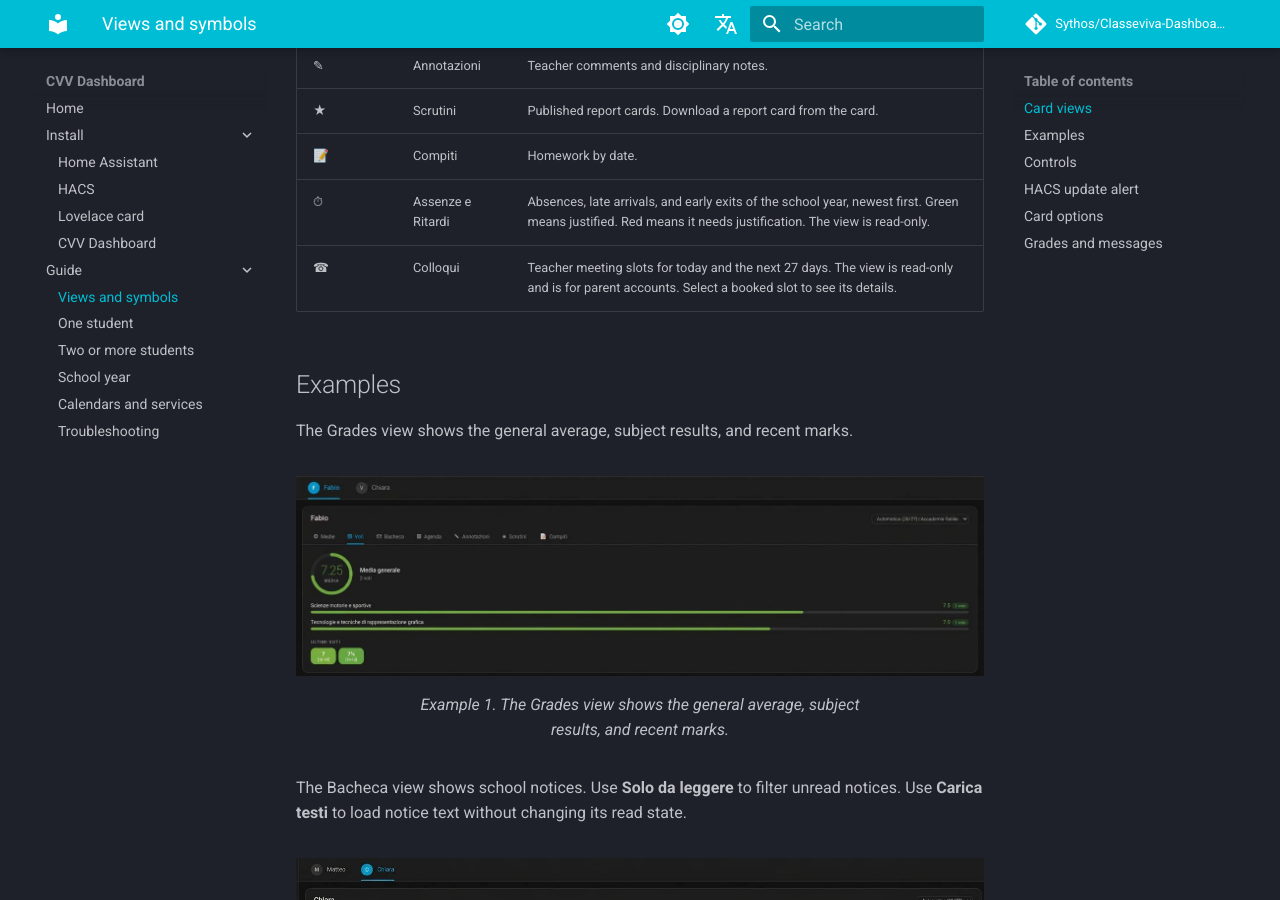
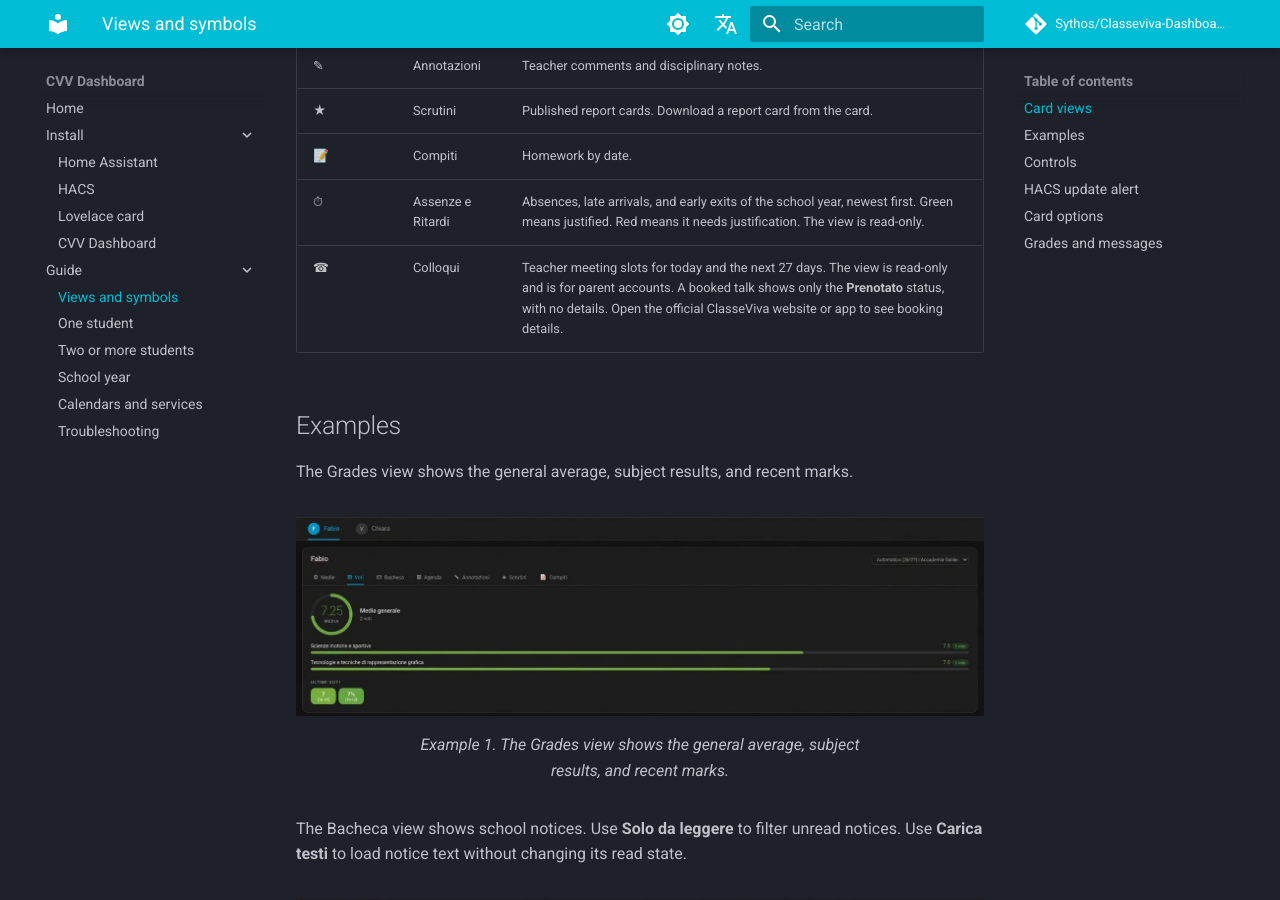
Before and after one commit to Sythos/Classeviva-Dashboard, an MkDocs documentation site: the page built from pages/en/docs/guide/features.md, in a window 1280 px wide and 900 px high, scrolled down 568 px. Built offline with MkDocs 1.6.1 and Material for MkDocs 9.7.7, drawn with Linux system fonts in a browser that asks for light colours; comment, search, counter and statistics services are not loaded.

Commit message:
docs: clarify status-only booked talks

```diff
--- a/pages/en/docs/guide/features.md
+++ b/pages/en/docs/guide/features.md
@@ -14,7 +14,7 @@
 | ★ | Scrutini | Published report cards. Download a report card from the card. |
 | 📝 | Compiti | Homework by date. |
 | ⏱ | Assenze e Ritardi | Absences, late arrivals, and early exits of the school year, newest first. Green means justified. Red means it needs justification. The view is read-only. |
-| ☎ | Colloqui | Teacher meeting slots for today and the next 27 days. The view is read-only and is for parent accounts. Select a booked slot to see its details. |
+| ☎ | Colloqui | Teacher meeting slots for today and the next 27 days. The view is read-only and is for parent accounts. A booked talk shows only the **Prenotato** status, with no details. Open the official ClasseViva website or app to see booking details. |
 
 ## Examples
 
```
Also changed, not shown: pages/it/docs/guide/features.md (+1 -1 lines), README.md.
